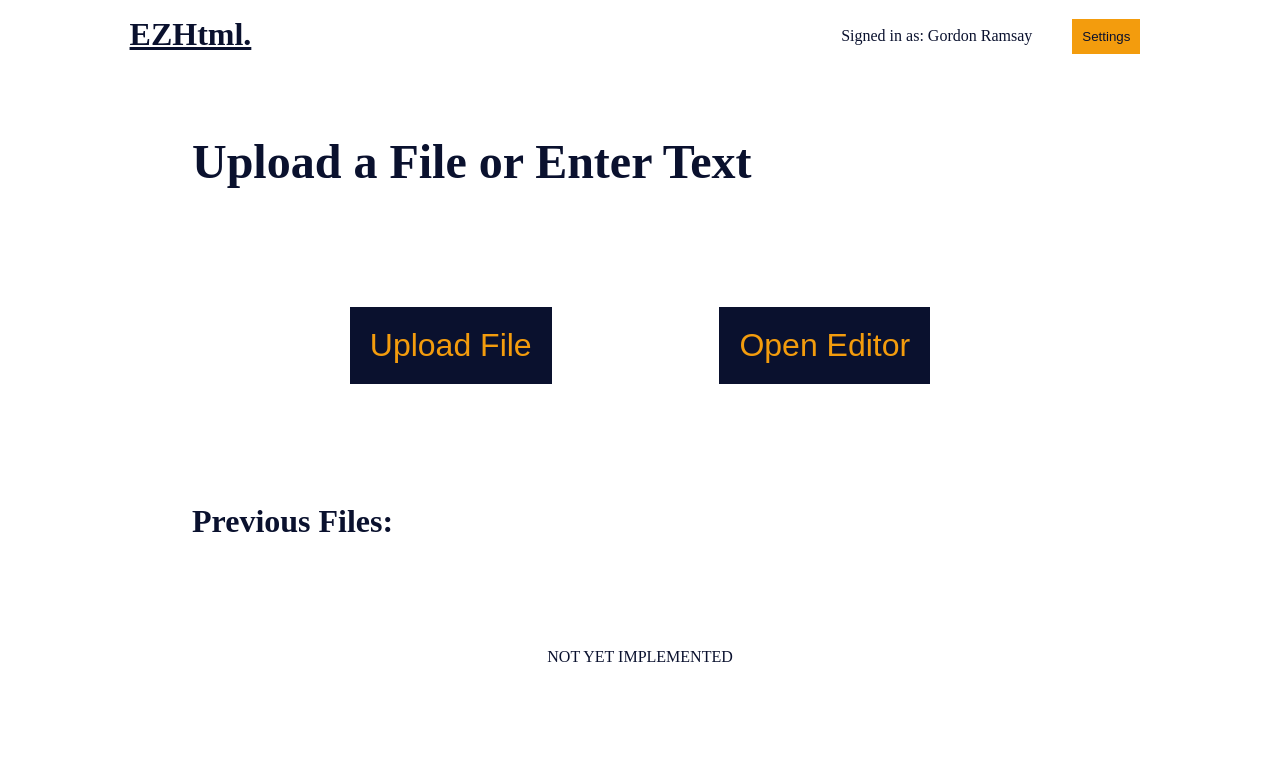
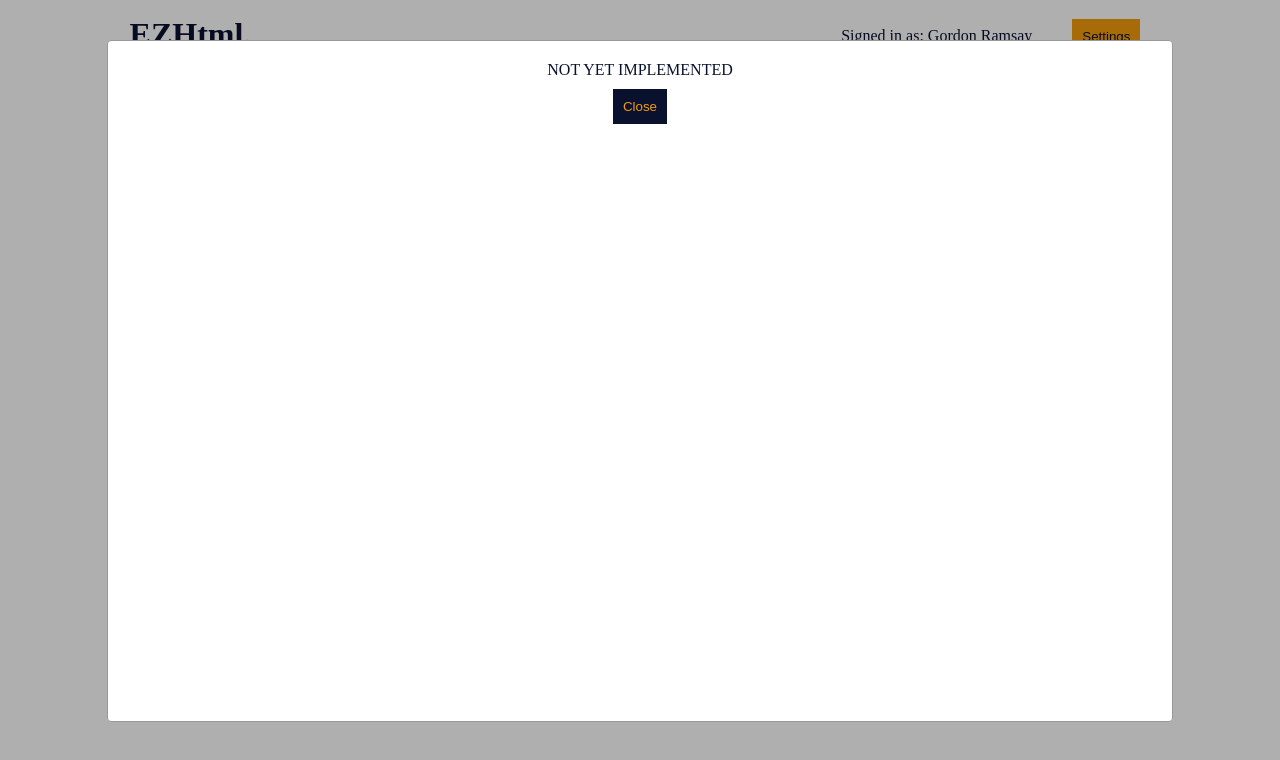
Before and after one commit to MAXPIL0T/cs326-project-maxpilot, a plain HTML site: page index.html in a window 1280 px wide. Both pictures are taken after a click on the button "Settings". Drawn offline with Linux system fonts and the light colour scheme.

Commit message:
Added settings menu popup

```diff
--- a/main.css
+++ b/main.css
@@ -103,3 +103,27 @@
     width: 100%;
     justify-content: space-evenly;
 }
+
+#settings {
+    position: fixed;
+    background: #00000050;
+    width: 100%;
+    height: 100vh;
+    top: 0;
+    left: 0;
+}
+
+#settings-child {
+    display: flex;
+    align-items: center;
+    flex-direction: column;
+    position: relative;
+    width: 80%;
+    margin: 0 auto;
+    height: 80vh;
+    margin-top: calc(100vh - 92.5vh - 20px);
+    background: #fff;
+    border-radius: 4px;
+    padding: 20px;
+    border: 1px solid #999;
+}
--- a/main.js
+++ b/main.js
@@ -2,7 +2,6 @@ import user from "./user.js"
 
 const app = document.getElementById('app');
 let activeElements = [];
-let current_page = null;
 
 function initialRender() {
     if (user.isAuthenticated()) {
@@ -32,6 +31,10 @@ function renderHeader() {
         </div>
         ${getInitialLandingPage()}
     `;
+
+    let settings_btn = document.getElementById('settings-btn');
+    activeElements.push(settings_btn);
+    settings_btn.addEventListener('click', () => renderSettings());
 }
 
 function getInitialLandingPage() {
@@ -71,4 +74,17 @@ function renderFileEditor() {
     content.innerHTML = "<h2>NOT YET IMPLEMENTED</h2>"
 }
 
+function renderSettings() {
+    let settings = document.createElement('div');
+    settings.id = 'settings';
+    app.appendChild(settings);
+    settings.innerHTML = `
+    <div id="settings-child">
+        <p>NOT YET IMPLEMENTED</p>
+        <button class="blue-btn" id="close-settings">Close</button>
+    </div>`
+    ;
+    document.getElementById('close-settings').addEventListener('click', () => app.removeChild(settings));
+}
+
 initialRender()
--- a/user.js
+++ b/user.js
@@ -6,7 +6,7 @@ function isAuthenticated() {
 }
 
 function getAuthElement() {
-     return isAuthenticated() ? `<p id="userName">Signed in as: ${user_name}</p><button id="settings" class="orange-btn">Settings</button>` : '';
+     return isAuthenticated() ? `<p id="userName">Signed in as: ${user_name}</p><button id="settings-btn" class="orange-btn">Settings</button>` : '';
 }
 
 function getPreviousFileElements() {
```
